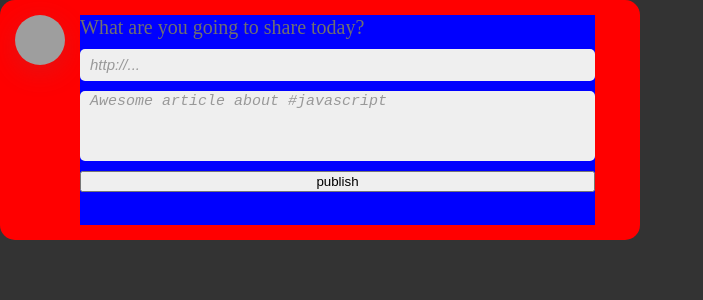
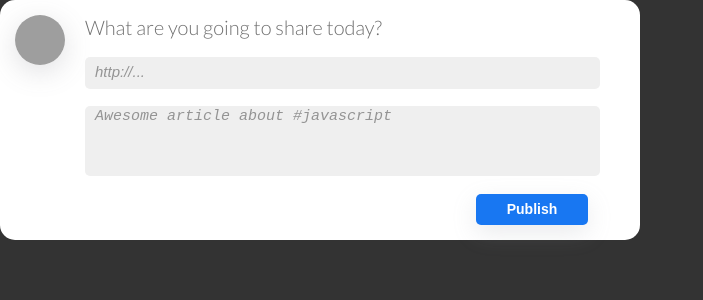
Before and after one commit to Luca-Panza/linkr-front, a React (Vite) app: page /home in a window 1280 px wide. Shown: the top 300 px of the page, without its empty margins (0-703 px from the left). Built offline with nearby package versions, Linux system fonts and the light colour scheme; grey boxes are pictures that could not be loaded; a web font is replaced by a local one.

Commit message:
feat: PostContainer static component style

```diff
--- a/src/components/PostContainer.jsx
+++ b/src/components/PostContainer.jsx
@@ -1,16 +1,30 @@
+import { useState } from "react"
 import styled from "styled-components"
+import UserImage from "./UserImage";
 
 export default function PostContainer(){
+    const [post, setPost] = useState({link:'', comment:''});
+    const [disabled, setDisabled] = useState(false);
+    function handleState(e){
+        setPost({...post, [e.target.name]: e.target.value})
+    }
+    function handlePostSend(){
+        // setDisabled(true);
+        alert("em construção");
+    }
+
     return (
         <PostContainerSC>
             <ImageContainer>
-                <img src="https://picsum.photos/200/300" alt="foto de perfil"/>
+                <UserImage link={"https://picsum.photos/200/300"} userId={1}/>
             </ImageContainer>
             <ContentContainer>
                 <TitleContainer>What are you going to share today?</TitleContainer>
-                <StyledInput placeholder="http://..." />
-                <StyledTextArea tall placeholder="Awesome article about #javascript" />
-                <button>publish</button>
+                <StyledInput placeholder="http://..." name="link" onChange={handleState} disabled={disabled}/>
+                <StyledTextArea placeholder="Awesome article about #javascript" name="comment" onChange={handleState} disabled={disabled}/>
+                <ButtonContainer>
+                    <button onClick={handlePostSend} disabled={disabled} >{disabled?'Publishing ...' : 'Publish'}</button>
+                </ButtonContainer>
             </ContentContainer>
         </PostContainerSC>
     )
@@ -21,27 +35,21 @@ const PostContainerSC = styled.div`
     height: 210px;
     border-radius: 15px;
     padding: 15px;
-    background-color: red;
+    background-color: #fff;
     display: flex;
     flex-direction: row;
-    gap: 15px;
+    gap: 20px;
 `
 
 const ImageContainer = styled.div`
     width: 50px;
-    img{
-        width: 50px;
-        height: 50px;
-        border-radius: 50%;
-        box-shadow: rgba(100, 100, 111, 0.2) 0px 7px 29px 0px;
-    }
 `
 
 const ContentContainer = styled.div`
-    background-color: blue;
     display: flex;
     flex-direction: column;
-    gap: 10px;
+    justify-content: space-between;
+    font-family: 'lato';
 `
 
 const TitleContainer = styled.div`
@@ -62,8 +70,13 @@ const StyledInput = styled.input`
         font-size: 15px;
         font-weight: 300;
         line-height: 18px;
-        color: #999;
+        color: #949494;
         font-style: italic;
+    }
+    &:disabled {
+        background-color: #CCCCCC;
+        color: #666666;
+        cursor: not-allowed;
     }
 `
 
@@ -79,7 +92,39 @@ const StyledTextArea = styled.textarea`
         font-size: 15px;
         font-weight: 300;
         line-height: 18px;
-        color: #999;
+        color: #949494;
         font-style: italic;
     }
+    &:disabled {
+        background-color: #CCCCCC;
+        color: #666666;
+        cursor: not-allowed;
+    }
 `
+
+const ButtonContainer = styled.div`
+    width: 503px;
+    height: 31px;
+    display: flex;
+    justify-content: flex-end;
+    button{
+        width: 112px;
+        height: 31px;
+        background-color: #1877F2;
+        font-weight: 700;
+        font-size: 14px;
+        color: #fff;
+        border: none;
+        border-radius: 5px;
+        box-shadow: rgba(149, 157, 165, 0.2) 0px 8px 24px;
+        :hover{
+            cursor: pointer;
+        }
+        &:disabled {
+            background-color: #CCCCCC;
+            color: #666666;
+            cursor: not-allowed;
+        }
+    }
+
+`
--- /dev/null
+++ b/src/components/UserImage.jsx
@@ -0,0 +1,25 @@
+import { useNavigate } from "react-router-dom";
+import styled from "styled-components";
+
+export default function UserImage({link, userId}){
+    const nav = useNavigate();
+    function handleNavigation(userId){
+        console.log(userId);
+        nav('/home');
+    }
+    return (
+        <UserImageSC src={link} alt="foto de perfil" onClick={()=>handleNavigation(userId)} />
+    )
+}
+
+const UserImageSC = styled.img`
+    width: 50px;
+    height: 50px;
+    border-radius: 50%;
+    box-shadow: rgba(100, 100, 111, 0.2) 0px 7px 29px 0px;
+    :hover{
+        cursor: pointer;
+        border: 1px solid #777;
+        box-sizing: border-box;
+    }
+`
```
